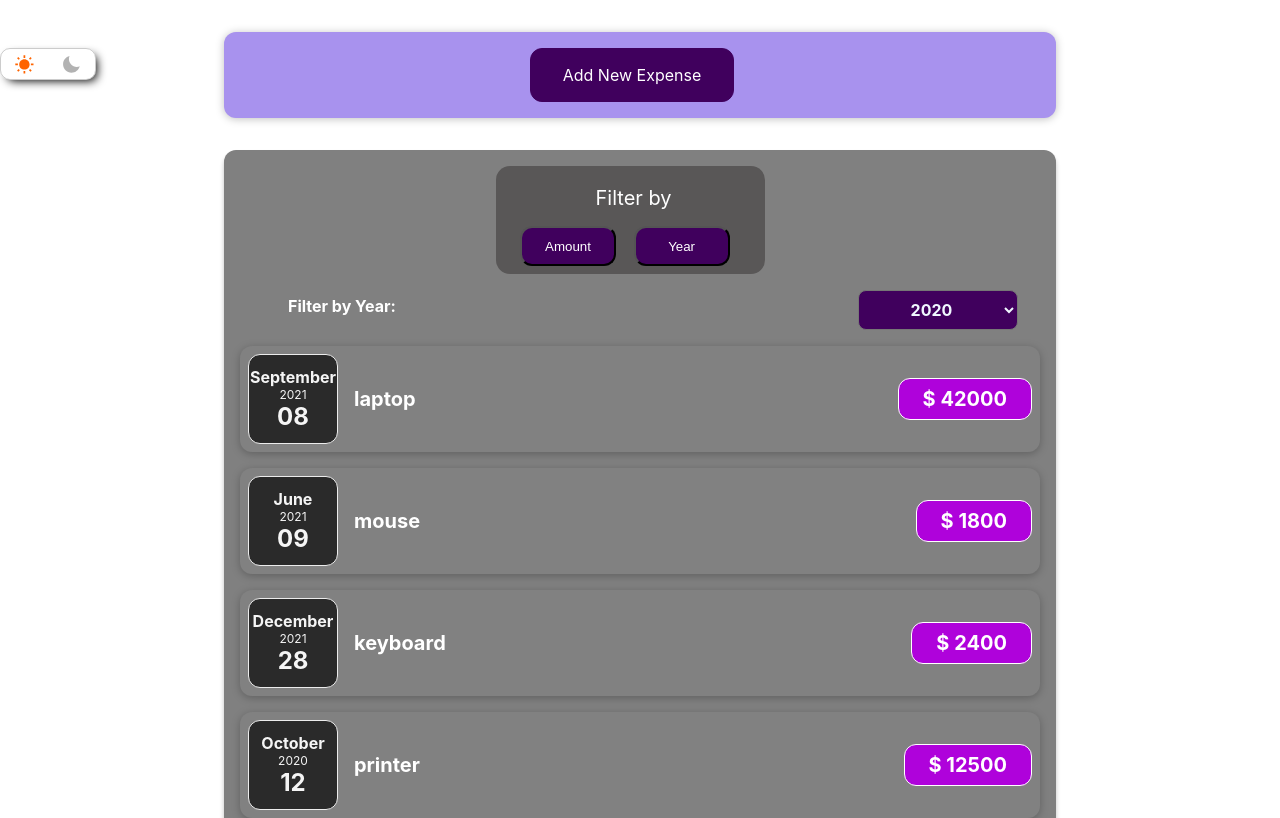
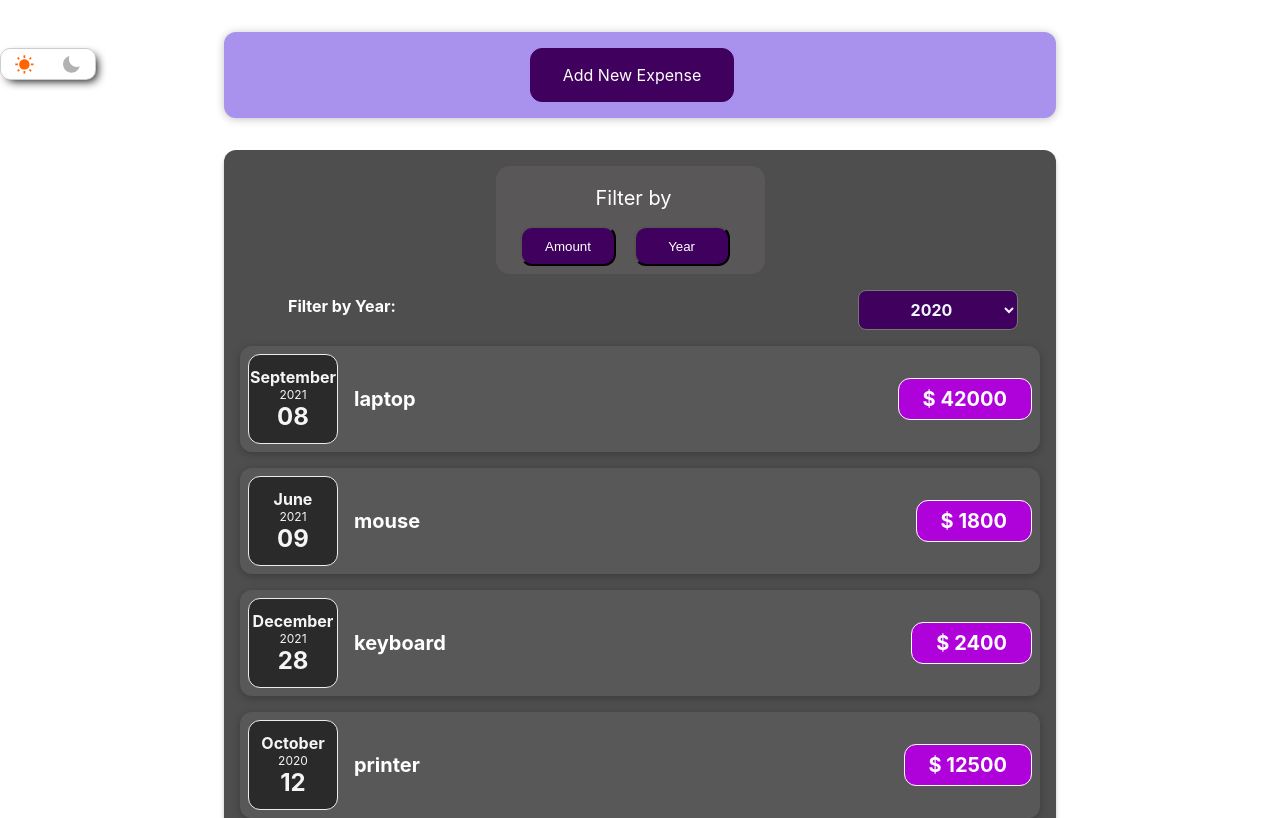
Before and after one commit to sachinmewar/expense-tracker, a React (Create React App) app: page / in a window 1280 px wide. Shown: the top 818 px of the page. Built offline with nearby package versions, Linux system fonts and the light colour scheme.

Commit message:
Edited theme

```diff
--- a/src/components/Theme/ThemeContext.js
+++ b/src/components/Theme/ThemeContext.js
@@ -19,7 +19,7 @@ const lightTheme = [
    '--textAlt: #fff',
    '--inactive: rgba(0,0,0,.3)',
    '--background: white',
-   '--container: rgba(128, 128, 128, 1)',
+   '--container: #4f4e4e',
    '--filter-by-container: #595757'
 ];
 
```
